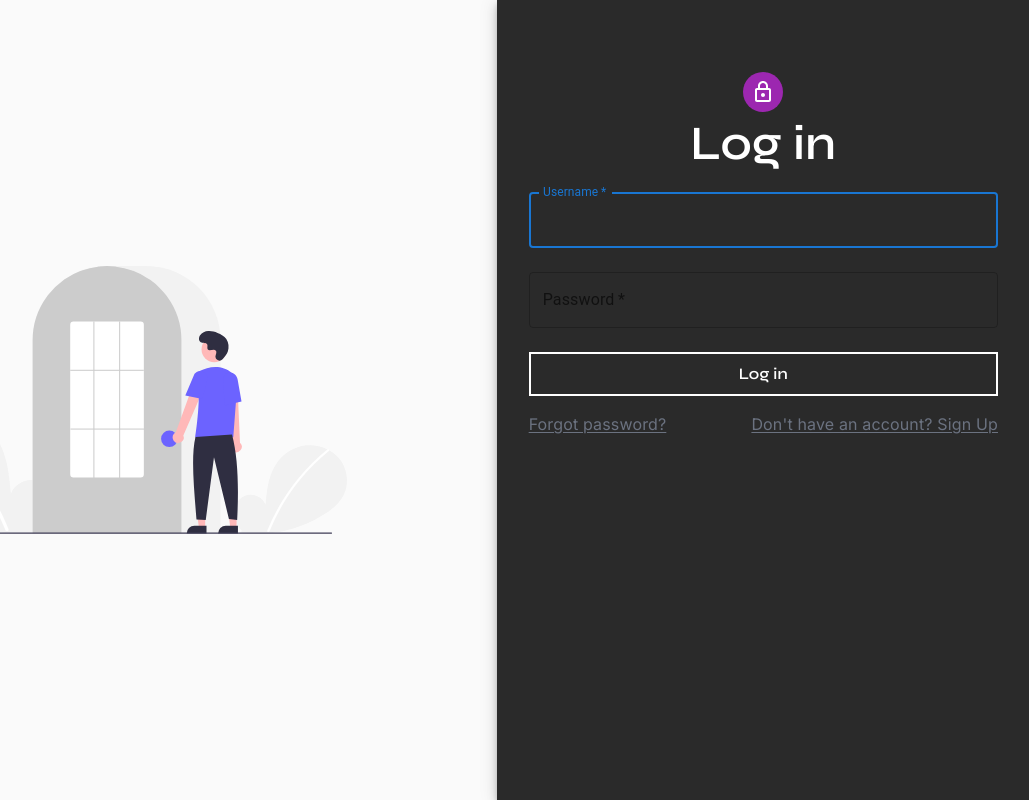
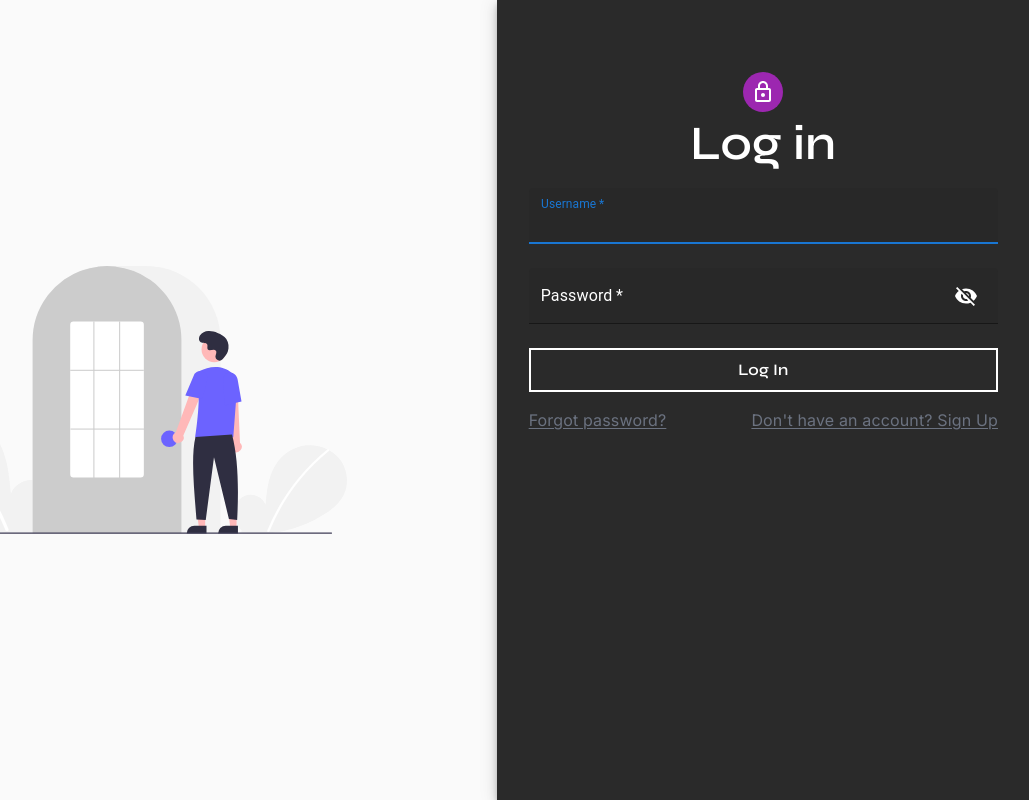
Before and after one commit to kunalkeshan/Social-Sphere, a React (Vite) app in the folder client/: page /login in a window 1280 px wide. Shown: the whole page, without its empty margins (250-1279 px from the left). Built offline with nearby package versions, Linux system fonts and the light colour scheme.

Commit message:
Feat/Login integration (#70)
* feat: share user profile button functionality

* chore: home linked through footer

* feat: login and protected routes integration

* chore: singup page input style updated

```diff
--- a/client/package.json
+++ b/client/package.json
@@ -22,6 +22,7 @@
 		"postcss": "^8.4.23",
 		"react": "^18.2.0",
 		"react-dom": "^18.2.0",
+		"react-hot-toast": "^2.4.1",
 		"react-query": "^3.39.3",
 		"react-redux": "^8.0.5",
 		"react-router-dom": "^6.11.2",
--- a/client/src/App.tsx
+++ b/client/src/App.tsx
@@ -1,3 +1,4 @@
+import React, { PropsWithChildren } from 'react';
 import { Routes, Route, Navigate } from 'react-router-dom';
 import Landing from './pages/Landing';
 import NotFound from './pages/NotFound';
@@ -9,14 +10,56 @@ import Main from './pages/admin/Main';
 import Settings from './pages/admin/Settings';
 import Appearance from './pages/admin/Appearance';
 import Analytics from './pages/admin/Analytics';
+import { useAppSelector } from './hooks/hooks';
 
 function App() {
+	const { user, token } = useAppSelector((state) => state.user);
+
+	const CheckUserAlreadyLoggedIn: React.FC<PropsWithChildren> = ({
+		children,
+	}) => {
+		return typeof user === 'object' && typeof token === 'string' ? (
+			<Navigate to='/admin' />
+		) : (
+			<>{children}</>
+		);
+	};
+
+	const ProtectedRoute: React.FC<PropsWithChildren> = ({ children }) => {
+		return typeof user === 'object' && typeof token === 'string' ? (
+			<>{children}</>
+		) : (
+			<Navigate to='/login' />
+		);
+	};
+
 	return (
 		<Routes>
 			<Route path='/' element={<Landing />} />
-			<Route path='/login' element={<Login />} />
-			<Route path='/signup' element={<Signup />} />
-			<Route path='/admin' element={<Admin />}>
+			<Route
+				path='/login'
+				element={
+					<CheckUserAlreadyLoggedIn>
+						<Login />
+					</CheckUserAlreadyLoggedIn>
+				}
+			/>
+			<Route
+				path='/signup'
+				element={
+					<CheckUserAlreadyLoggedIn>
+						<Signup />
+					</CheckUserAlreadyLoggedIn>
+				}
+			/>
+			<Route
+				path='/admin'
+				element={
+					<ProtectedRoute>
+						<Admin />
+					</ProtectedRoute>
+				}
+			>
 				<Route index element={<Main />} />
 				<Route path='settings' element={<Settings />} />
 				<Route path='appearance' element={<Appearance />} />
--- a/client/src/main.tsx
+++ b/client/src/main.tsx
@@ -6,6 +6,7 @@ import { BrowserRouter } from 'react-router-dom';
 import { Provider } from 'react-redux';
 import store from './store/store.ts';
 import { QueryClient, QueryClientProvider } from 'react-query';
+import { Toaster } from 'react-hot-toast';
 
 const queryClient = new QueryClient();
 
@@ -15,6 +16,7 @@ ReactDOM.createRoot(document.getElementById('root') as HTMLElement).render(
 			<QueryClientProvider client={queryClient}>
 				<BrowserRouter>
 					<App />
+					<Toaster position='bottom-right' />
 				</BrowserRouter>
 			</QueryClientProvider>
 		</Provider>
--- a/client/src/pages/Login.tsx
+++ b/client/src/pages/Login.tsx
@@ -1,3 +1,4 @@
+import React, { useState } from 'react';
 import {
 	Grid,
 	CssBaseline,
@@ -5,11 +6,84 @@ import {
 	Avatar,
 	TextField,
 	Paper,
+	InputAdornment,
+	IconButton,
 } from '@mui/material';
 import LockOutlinedIcon from '@mui/icons-material/LockOutlined';
 import { Link } from 'react-router-dom';
+import Visibility from '@mui/icons-material/Visibility';
+import VisibilityOff from '@mui/icons-material/VisibilityOff';
+import apiService from '../service/apiService';
+import { User } from '../../../@types';
+import { isAxiosError } from 'axios';
+import { toast } from 'react-hot-toast';
+import { useAppDispatch } from '../hooks/hooks';
+import { loginUser } from '../store/features/user';
+
+interface LoginUserResponse {
+	user: User;
+	token: string;
+	message: string;
+}
 
 const Login = () => {
+	const [showPassword, setShowPassword] = useState(false);
+	const [input, setInput] = useState({ username: '', password: '' });
+	const [loading, setLoading] = useState(false);
+
+	const dispatch = useAppDispatch();
+
+	const handleInput =
+		(props: keyof typeof input) =>
+		(e: React.ChangeEvent<HTMLInputElement>) => {
+			setInput((prev) => {
+				return {
+					...prev,
+					[props]: e.target.value,
+				};
+			});
+		};
+
+	const handleClickShowPassword = () => setShowPassword(!showPassword);
+	const handleMouseDownPassword = () => setShowPassword(!showPassword);
+
+	const handleLogin = async (e: React.ChangeEvent<HTMLFormElement>) => {
+		e.preventDefault();
+		try {
+			setLoading(true);
+			const response = await apiService.post<LoginUserResponse>(
+				'/api/user/login',
+				{ ...input }
+			);
+			if (response.status === 200) {
+				toast.success('Login in Success! Redirecting to Dashboard!');
+				setTimeout(() => {
+					dispatch(loginUser({ ...response.data }));
+				}, 1000);
+			}
+		} catch (error) {
+			console.log(isAxiosError(error), error);
+			if (isAxiosError(error)) {
+				if (
+					error.response?.data?.message ===
+					'user/account-does-not-exists'
+				) {
+					toast.error(
+						`Account with username: ${input.username} does not exist.`
+					);
+				} else if (
+					error.response?.data?.message === 'user/incorrect-password'
+				) {
+					toast.error('Incorrect Password! Try again.');
+				}
+			} else {
+				toast.error('Something went wrong. Try again later');
+			}
+		} finally {
+			setLoading(false);
+		}
+	};
+
 	return (
 		<Grid container component='main' sx={{ height: '100vh' }}>
 			<CssBaseline />
@@ -55,7 +129,7 @@ const Login = () => {
 					<h1 className='font-heading text-3xl md:text-5xl font-semibold'>
 						Log in
 					</h1>
-					<Box component='form' noValidate sx={{ mt: 1 }}>
+					<form className='mt-1' onSubmit={handleLogin}>
 						<TextField
 							margin='normal'
 							required
@@ -64,28 +138,77 @@ const Login = () => {
 							autoComplete='username'
 							type='text'
 							autoFocus
+							value={input.username}
+							onChange={handleInput('username')}
 							sx={{
-								color: 'white',
-								'*': { color: 'inherit', borderColor: 'white' },
+								borderColor: 'white',
+								input: {
+									color: 'white',
+								},
+								label: {
+									color: 'white',
+								},
+								'&.MuiTextField-root': {
+									borderColor: 'white',
+								},
 							}}
+							variant='filled'
 						/>
 						<TextField
 							margin='normal'
 							required
 							fullWidth
 							label='Password'
-							type='password'
+							type={showPassword ? 'text' : 'password'}
 							autoComplete='current-password'
+							value={input.password}
+							onChange={handleInput('password')}
 							sx={{
-								color: 'white',
-								'*': { color: 'inherit', borderColor: 'white' },
+								borderColor: 'white',
+								input: {
+									color: 'white',
+								},
+								label: {
+									color: 'white',
+								},
+								'&.MuiTextField-root': {
+									borderColor: 'white',
+								},
+							}}
+							variant='filled'
+							InputProps={{
+								endAdornment: (
+									<InputAdornment position='end'>
+										<IconButton
+											aria-label='toggle password visibility'
+											onClick={handleClickShowPassword}
+											onMouseDown={
+												handleMouseDownPassword
+											}
+											sx={{
+												color: 'white',
+											}}
+										>
+											{showPassword ? (
+												<Visibility />
+											) : (
+												<VisibilityOff />
+											)}
+										</IconButton>
+									</InputAdornment>
+								),
 							}}
 						/>
 						<button
 							type='submit'
-							className='px-4 text-white my-4 w-full py-2 border-2 border-white font-heading font-semibold hover:bg-white hover:text-primary transition-all'
+							className={`cursor-pointer ${
+								loading
+									? 'cursor-default opacity-60'
+									: 'hover:bg-white hover:text-primary'
+							} px-4 text-white my-4 w-full py-2 border-2 border-white font-heading font-semibold transition-all`}
+							disabled={loading}
 						>
-							Log in
+							{loading ? 'Logging In...' : 'Log In'}
 						</button>
 						<Grid container>
 							<Grid item xs>
@@ -105,7 +228,7 @@ const Login = () => {
 								</Link>
 							</Grid>
 						</Grid>
-					</Box>
+					</form>
 				</Box>
 			</Grid>
 		</Grid>
--- a/client/src/pages/Signup.tsx
+++ b/client/src/pages/Signup.tsx
@@ -65,9 +65,18 @@ const Signup = () => {
 							type='text'
 							autoFocus
 							sx={{
-								color: 'white',
-								'*': { color: 'inherit', borderColor: 'white' },
+								borderColor: 'white',
+								input: {
+									color: 'white',
+								},
+								label: {
+									color: 'white',
+								},
+								'&.MuiTextField-root': {
+									borderColor: 'white',
+								},
 							}}
+							variant='filled'
 						/>
 						<TextField
 							margin='normal'
@@ -78,9 +87,18 @@ const Signup = () => {
 							type='email'
 							autoFocus
 							sx={{
-								color: 'white',
-								'*': { color: 'inherit', borderColor: 'white' },
+								borderColor: 'white',
+								input: {
+									color: 'white',
+								},
+								label: {
+									color: 'white',
+								},
+								'&.MuiTextField-root': {
+									borderColor: 'white',
+								},
 							}}
+							variant='filled'
 						/>
 						<TextField
 							margin='normal'
@@ -91,9 +109,18 @@ const Signup = () => {
 							type='text'
 							autoFocus
 							sx={{
-								color: 'white',
-								'*': { color: 'inherit', borderColor: 'white' },
+								borderColor: 'white',
+								input: {
+									color: 'white',
+								},
+								label: {
+									color: 'white',
+								},
+								'&.MuiTextField-root': {
+									borderColor: 'white',
+								},
 							}}
+							variant='filled'
 						/>
 						<TextField
 							margin='normal'
@@ -103,9 +130,18 @@ const Signup = () => {
 							type='password'
 							autoComplete='current-password'
 							sx={{
-								color: 'white',
-								'*': { color: 'inherit', borderColor: 'white' },
+								borderColor: 'white',
+								input: {
+									color: 'white',
+								},
+								label: {
+									color: 'white',
+								},
+								'&.MuiTextField-root': {
+									borderColor: 'white',
+								},
 							}}
+							variant='filled'
 						/>
 						<button
 							type='submit'
--- a/client/src/service/apiService.ts
+++ b/client/src/service/apiService.ts
@@ -7,11 +7,6 @@ const API_URL =
 
 const apiService = axios.create({
 	baseURL: API_URL,
-	headers: {
-		Authorization: `Bearer ${localStorage.getItem(
-			'SocialSphereAuthToken'
-		)}`,
-	},
 });
 
 export default apiService;
--- a/client/src/store/features/user.ts
+++ b/client/src/store/features/user.ts
@@ -1,11 +1,38 @@
-import { createSlice } from '@reduxjs/toolkit';
+/* eslint-disable @typescript-eslint/no-non-null-assertion */
+import { PayloadAction, createSlice } from '@reduxjs/toolkit';
+import { User } from '../../../../@types';
+
+interface UserState {
+	user: User | null;
+	token: string | null;
+}
+
+const initialState: UserState = {
+	user:
+		JSON.parse(localStorage.getItem('SocialSphereLoggedInUserDetails')!) ??
+		null,
+	token: localStorage.getItem('SocialSphereUserToken') ?? null,
+};
 
 export const userSlice = createSlice({
-	initialState: {},
+	initialState,
 	name: 'user',
-	reducers: {},
+	reducers: {
+		loginUser: (
+			state,
+			action: PayloadAction<{ user: User; token: string }>
+		) => {
+			state.user = action.payload.user;
+			state.token = action.payload.token;
+			localStorage.setItem(
+				`SocialSphereLoggedInUserDetails`,
+				JSON.stringify(action.payload.user)
+			);
+			localStorage.setItem(`SocialSphereUserToken`, action.payload.token);
+		},
+	},
 });
 
-// export const {} = userSlice.actions;
+export const { loginUser } = userSlice.actions;
 
 export default userSlice.reducer;
```
Also changed, not shown: client/src/pages/PublicProfile.tsx (+30 -5 lines), 1 other file (tests, documents, lock files or other folders).
